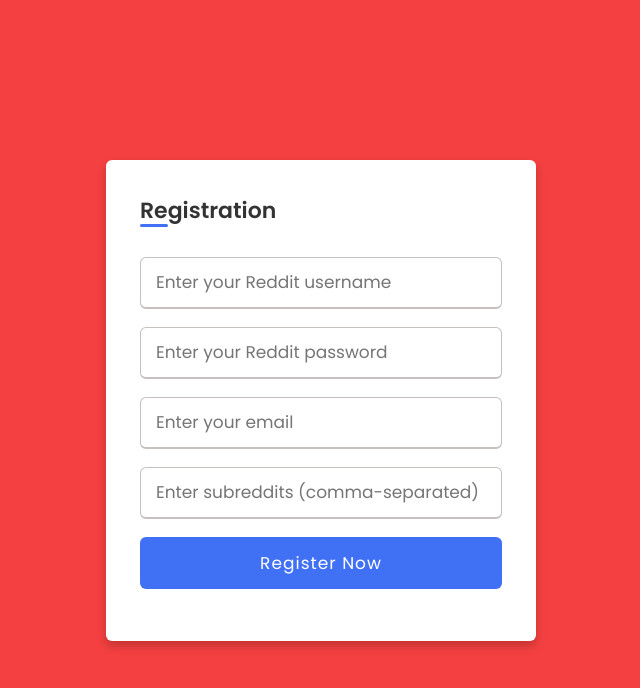
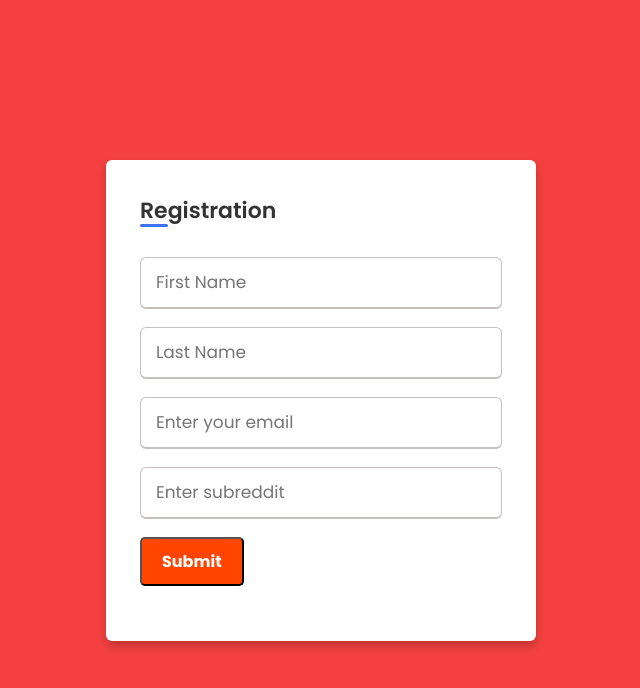
Before and after one commit to grundyal/GrizzHack6, a Flask app: page /home in a window 1280 px wide. Shown: the top 688 px of the page, without its empty margins (319-959 px from the left). Run offline with Flask 3, Linux system fonts and the light colour scheme.

Commit message:
MariaDB functional

```diff
--- a/frontend/routes.py
+++ b/frontend/routes.py
@@ -1,14 +1,59 @@
-from flask import Flask, render_template
+from flask import Flask, render_template, request, redirect, url_for
+import mariadb
 
 app = Flask(__name__)
+app.config["DEBUG"] = True
+
+# configuration used to connect to MariaDB
+config = {
+    'host': 'localhost',
+    'port': 3306,
+    'user': 'root',
+    'password': 'password',
+    'database': 'grizzhack'
+}
 
 @app.route('/')
-def index():
+def landing():
     return render_template('landing.html')
 
 @app.route('/home')
 def home():
     return render_template('home.html')
 
+@app.route('/submit', methods=['POST'])
+def submit():
+
+    email = request.form.get('email')
+    subreddit = request.form.get('subreddit')
+    firstname = request.form.get('fname')
+    lastname = request.form.get('lname')
+
+    # Process the email and subreddit values as needed
+    # For example, you can send an email, store in a database, etc.
+
+    # Call the Python function to handle the data
+    process_data(email, subreddit, firstname, lastname)
+
+    # Return a response, or redirect to another page if needed
+    return "Data submitted successfully"
+
+def process_data(email, subreddit, firstname, lastname):
+    conn = mariadb.connect(**config)
+    # create a connection cursor
+    cur = conn.cursor()
+    query = f"INSERT INTO info (email, subreddit, fname, lname) VALUES ('{email}', '{subreddit}', '{firstname}', '{lastname}')"
+    cur.execute(query)
+
+    # Add your processing logic here
+    # For instance, you can send an email, save to a database, etc.
+
+    conn.commit()
+    conn.close()
+
+@app.route('/results')
+def results():
+    return render_template('results.html')
+
 if __name__ == '__main__':
     app.run(debug=True)
--- a/frontend/static/Style.css
+++ b/frontend/static/Style.css
@@ -93,3 +93,19 @@ form .text h3 a{
 form .text h3 a:hover{
   text-decoration: underline;
 }
+
+.submit-button {
+  display: inline-block;
+  padding: 10px 20px;
+  font-size: 16px;
+  font-weight: bold;
+  text-decoration: none;
+  color: #fff;
+  background-color: #ff4500;
+  border-radius: 5px;
+  transition: background-color 0.3s ease;
+}
+
+.submit-button:hover {
+  background-color: #cc3700;
+}
--- a/frontend/templates/home.html
+++ b/frontend/templates/home.html
@@ -4,41 +4,29 @@
   <head>
     <meta charset="UTF-8">
     <meta name="viewport" content="width=device-width, initial-scale=1.0">
-    <title> Registration or Sign Up form in HTML CSS | CodingLab </title>
+    <title> Sign Up</title>
     <link rel="stylesheet" href="./static/Style.css">
    </head>
    <body>
     <div class="wrapper">
         <h2>Registration</h2>
-    <form action="#">
+        <form method="post" action="/submit">
             <div class="input-box">
-        <input type="text" placeholder="Enter your Reddit username" required>
+                <input type="text" placeholder="First Name" id="fname" name="fname" required>
             </div>
             <div class="input-box">
-        <input type="password" placeholder="Enter your Reddit password" required>
+                <input type="text" placeholder="Last Name" id="lname" name="lname" required>
             </div>
             <div class="input-box">
-        <input type="text" placeholder="Enter your email" required>
+                <input type="text" placeholder="Enter your email" id="email" name="email" required>
             </div>
             <div class="input-box">
-        <input type="text" placeholder="Enter subreddits (comma-separated)" id="subreddits" required>
+                <input type="text" placeholder="Enter subreddit" id="subreddit" name="subreddit" required>
             </div>
             <div class="input-box button">
-        <input type="Submit" value="Register Now" onclick="saveSubreddits()">
+                <button type="submit" class="submit-button">Submit</button>
             </div>
         </form>
     </div>
-
-  <script>
-    function saveSubreddits() {
-      var subredditsInput = document.getElementById("subreddits");
-      var subreddits = subredditsInput.value.split(',').map(function(subreddit) {
-        return subreddit.trim();
-      });
-
-      // You can now use the 'subreddits' array to save or process the user's subreddit preferences
-      console.log(subreddits);
-    }
-  </script>
 </body>
 </html>
```
Also changed, not shown: frontend/static/results.js (added, +54 -0 lines), frontend/templates/results.html (added, +17 -0 lines), frontend/templates/landing.html (line endings or trailing spaces), 1 other file. Lines whose indentation alone changed are shown as unchanged.
